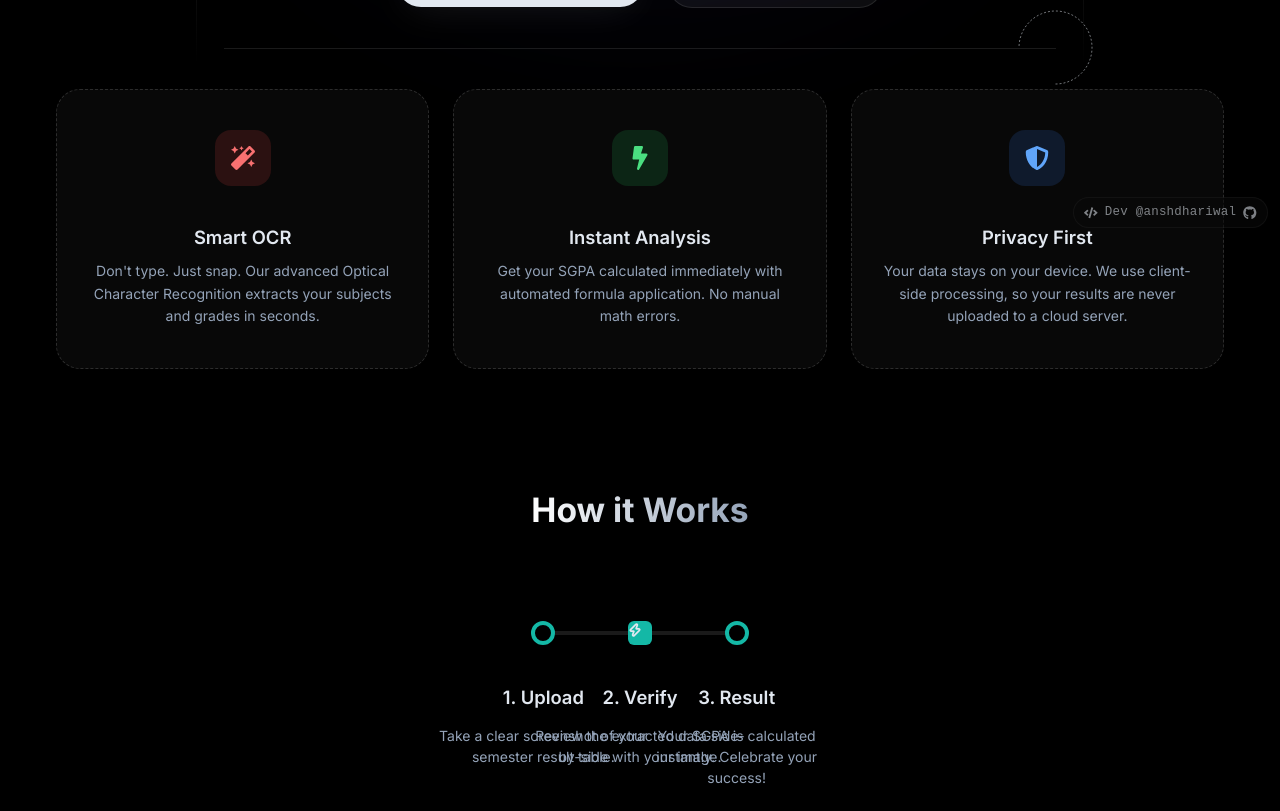
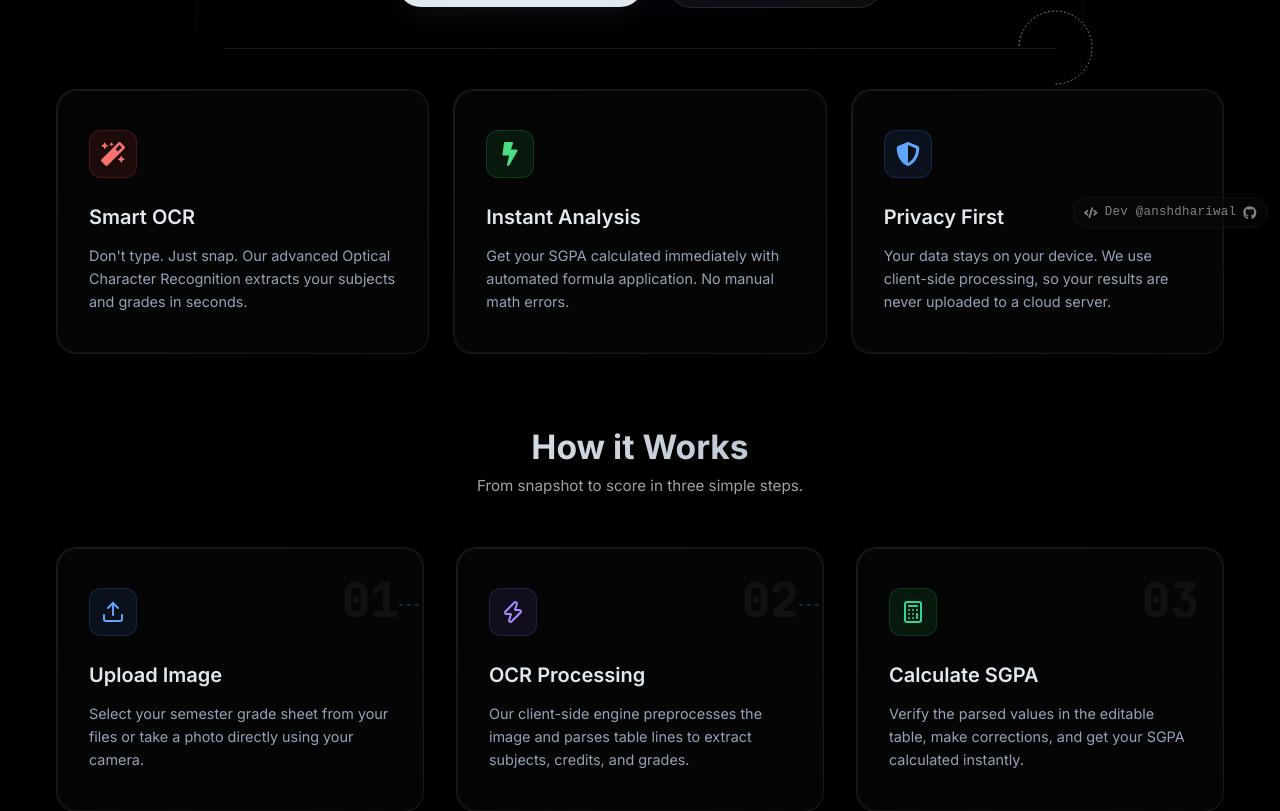
Before and after one commit to anshdhariwal/calci, a React (Vite) app: page / in a window 1280 px wide. Shown: the part 560-1371 px from the top of the page. Built offline with nearby package versions, Linux system fonts and the light colour scheme.

Commit message:
fixed and redesigned the how it works and three tiles

```diff
--- a/src/pages/Home.css
+++ b/src/pages/Home.css
@@ -291,85 +291,83 @@
   position: relative;
   display: flex;
   flex-direction: column;
-  align-items: center;
-  justify-content: center;
   padding: 2.5rem 2rem;
-  border-radius: 1.5rem;
-  border: 1px dashed rgba(255,255,255,0.15);
-  background: rgba(255,255,255,0.03);
-  transition: all 0.3s ease;
+  border-radius: 20px;
+  border: 1px solid var(--glass-border);
+  background: rgba(255, 255, 255, 0.02);
+  transition: all 0.4s cubic-bezier(0.16, 1, 0.3, 1);
   text-decoration: none;
+  overflow: hidden;
 }
 
 [data-theme="light"] .ls-card {
-  border: 1px dashed rgba(0,0,0,0.15);
-  background: rgba(0,0,0,0.02);
+  background: rgba(255, 255, 255, 0.8);
+  border-color: rgba(0, 0, 0, 0.08);
+}
+
+.ls-card::before {
+  content: '';
+  position: absolute;
+  inset: 0;
+  border-radius: 20px;
+  padding: 1px;
+  background: linear-gradient(135deg, rgba(255,255,255,0.1), transparent);
+  -webkit-mask: linear-gradient(#fff 0 0) content-box, linear-gradient(#fff 0 0);
+  -webkit-mask-composite: xor;
+  mask-composite: exclude;
+  pointer-events: none;
 }
 
 .ls-card:hover {
-  border-style: solid;
-  border-color: rgba(255, 255, 255, 0.4);
-  background: #111827;
-  box-shadow: 0 10px 15px -3px rgba(0,0,0,0.1), 0 4px 6px -4px rgba(0,0,0,0.1);
+  transform: translateY(-6px);
+  background: rgba(255, 255, 255, 0.04);
+  box-shadow: 0 12px 30px -10px rgba(0, 0, 0, 0.5);
 }
 
 [data-theme="light"] .ls-card:hover {
-  border-style: solid;
-  border-color: rgba(0, 0, 0, 0.2);
   background: #ffffff;
-  box-shadow: 0 10px 15px -3px rgba(0,0,0,0.05), 0 4px 6px -4px rgba(0,0,0,0.02);
+  box-shadow: 0 12px 30px -10px rgba(0, 0, 0, 0.05);
 }
 
 .ls-icon-wrapper {
-  margin-bottom: 1.25rem;
-  width: 3.5rem;
-  height: 3.5rem;
+  width: 3rem;
+  height: 3rem;
+  border-radius: 12px;
   display: flex;
   align-items: center;
   justify-content: center;
-  border-radius: 1rem;
-  background: rgba(255, 255, 255, 0.1);
-  color: #fff;
+  margin-bottom: 1.5rem;
   transition: transform 0.3s ease;
 }
 
-[data-theme="light"] .ls-icon-wrapper {
-  background: rgba(0, 0, 0, 0.05);
-  color: #000;
+.ls-card:hover .ls-icon-wrapper {
+  transform: scale(1.08) rotate(5deg);
 }
 
-.ls-card.theme-red:hover { border-color: #f87171; }
-[data-theme="light"] .ls-card.theme-red:hover { border-color: #ef4444; }
-.ls-card.theme-red .ls-icon-wrapper { background: rgba(239, 68, 68, 0.15); color: #f87171; }
-[data-theme="light"] .ls-card.theme-red .ls-icon-wrapper { background: #fef2f2; color: #dc2626; }
+.ls-card.theme-red:hover { border-color: rgba(239, 68, 68, 0.4); }
+[data-theme="light"] .ls-card.theme-red:hover { border-color: rgba(239, 68, 68, 0.4); }
+.ls-card.theme-red .ls-icon-wrapper { background: rgba(239, 68, 68, 0.1); color: #f87171; border: 1px solid rgba(239, 68, 68, 0.2); }
 
-.ls-card.theme-green:hover { border-color: #4ade80; }
-[data-theme="light"] .ls-card.theme-green:hover { border-color: #22c55e; }
-.ls-card.theme-green .ls-icon-wrapper { background: rgba(34, 197, 94, 0.15); color: #4ade80; }
-[data-theme="light"] .ls-card.theme-green .ls-icon-wrapper { background: #f0fdf4; color: #16a34a; }
+.ls-card.theme-green:hover { border-color: rgba(34, 197, 94, 0.4); }
+[data-theme="light"] .ls-card.theme-green:hover { border-color: rgba(34, 197, 94, 0.4); }
+.ls-card.theme-green .ls-icon-wrapper { background: rgba(34, 197, 94, 0.1); color: #4ade80; border: 1px solid rgba(34, 197, 94, 0.2); }
 
-.ls-card.theme-blue:hover { border-color: #60a5fa; }
-[data-theme="light"] .ls-card.theme-blue:hover { border-color: #3b82f6; }
-.ls-card.theme-blue .ls-icon-wrapper { background: rgba(59, 130, 246, 0.15); color: #60a5fa; }
-[data-theme="light"] .ls-card.theme-blue .ls-icon-wrapper { background: #eff6ff; color: #2563eb; }
-
-.ls-card:hover .ls-icon-wrapper {
-  transform: scale(1.1);
-}
+.ls-card.theme-blue:hover { border-color: rgba(59, 130, 246, 0.4); }
+[data-theme="light"] .ls-card.theme-blue:hover { border-color: rgba(59, 130, 246, 0.4); }
+.ls-card.theme-blue .ls-icon-wrapper { background: rgba(59, 130, 246, 0.1); color: #60a5fa; border: 1px solid rgba(59, 130, 246, 0.2); }
 
 .ls-card h3 {
-  font-size: 1.15rem;
+  font-size: 1.25rem;
   font-weight: 600;
   color: var(--text-color);
-  margin-bottom: 0.5rem;
+  margin: 0 0 0.75rem 0;
 }
 
 .ls-card p {
-  text-align: center;
-  font-size: 0.875rem;
+  text-align: left;
+  font-size: 0.9rem;
   color: var(--secondary);
-  max-width: 20rem;
-  line-height: 1.625;
+  line-height: 1.6;
   margin: 0;
 }
 
@@ -381,110 +379,175 @@
 
 .ls-how-section {
   padding: 4rem 1rem;
-  max-width: 900px;
+  max-width: 1200px;
   margin: 0 auto;
 }
 
-.ls-track-container {
-  position: relative;
-  width: 100%;
-  margin: 6rem 0;
-}
-
-.ls-how-track {
-  width: 100%;
-  height: 4px;
-  background: rgba(255, 255, 255, 0.1);
-  border-radius: 4px;
+.how-it-works-grid {
+  display: grid;
+  grid-template-columns: repeat(3, 1fr);
+  gap: 2rem;
+  margin-top: 3rem;
   position: relative;
 }
 
-[data-theme="light"] .ls-how-track {
-  background: rgba(0, 0, 0, 0.1);
+.how-step-card {
+  position: relative;
+  display: flex;
+  flex-direction: column;
+  padding: 2.5rem 2rem;
+  border-radius: 20px;
+  border: 1px solid var(--glass-border);
+  background: rgba(255, 255, 255, 0.02);
+  transition: all 0.4s cubic-bezier(0.16, 1, 0.3, 1);
+  overflow: hidden;
 }
 
-.ls-how-nodes {
+[data-theme="light"] .how-step-card {
+  background: rgba(255, 255, 255, 0.8);
+  border-color: rgba(0, 0, 0, 0.08);
+}
+
+.how-step-card::before {
+  content: '';
   position: absolute;
-  top: 50%;
-  left: 0;
-  width: 100%;
-  transform: translateY(-50%);
-  display: flex;
-  justify-content: space-between;
+  inset: 0;
+  border-radius: 20px;
+  padding: 1px;
+  background: linear-gradient(135deg, rgba(255,255,255,0.1), transparent);
+  -webkit-mask: linear-gradient(#fff 0 0) content-box, linear-gradient(#fff 0 0);
+  -webkit-mask-composite: xor;
+  mask-composite: exclude;
   pointer-events: none;
 }
 
-.ls-how-node {
-  width: 1.5rem;
-  height: 1.5rem;
-  background: var(--bg-color);
-  border: 4px solid #14b8a6;
-  border-radius: 50%;
-  position: relative;
-  z-index: 5;
+.how-step-card:hover {
+  transform: translateY(-6px);
+  background: rgba(255, 255, 255, 0.04);
+  box-shadow: 0 12px 30px -10px rgba(0, 0, 0, 0.5);
 }
 
-.ls-how-node .node-content {
-  position: absolute;
-  top: 2.5rem;
-  left: 50%;
-  transform: translateX(-50%);
-  text-align: center;
-  width: 220px;
+[data-theme="light"] .how-step-card:hover {
+  background: #ffffff;
+  box-shadow: 0 12px 30px -10px rgba(0, 0, 0, 0.05);
 }
 
-.ls-how-node .node-content h3 {
-  font-size: 1.15rem;
+.how-step-card.theme-blue:hover {
+  border-color: rgba(59, 130, 246, 0.4);
+}
+.how-step-card.theme-indigo:hover {
+  border-color: rgba(139, 92, 246, 0.4);
+}
+.how-step-card.theme-green:hover {
+  border-color: rgba(34, 197, 94, 0.4);
+}
+
+.how-step-number {
+  position: absolute;
+  top: 1rem;
+  right: 1.5rem;
+  font-family: 'JetBrains Mono', monospace;
+  font-size: 3rem;
+  font-weight: 800;
+  color: var(--text-color);
+  opacity: 0.05;
+  transition: opacity 0.3s ease;
+}
+
+.how-step-card:hover .how-step-number {
+  opacity: 0.12;
+}
+
+.how-step-icon {
+  width: 3rem;
+  height: 3rem;
+  border-radius: 12px;
+  display: flex;
+  align-items: center;
+  justify-content: center;
+  margin-bottom: 1.5rem;
+  transition: transform 0.3s ease;
+}
+
+.how-step-card:hover .how-step-icon {
+  transform: scale(1.08) rotate(5deg);
+}
+
+.theme-blue .how-step-icon {
+  background: rgba(59, 130, 246, 0.1);
+  color: #60a5fa;
+  border: 1px solid rgba(59, 130, 246, 0.2);
+}
+
+.theme-indigo .how-step-icon {
+  background: rgba(139, 92, 246, 0.1);
+  color: #a78bfa;
+  border: 1px solid rgba(139, 92, 246, 0.2);
+}
+
+.theme-green .how-step-icon {
+  background: rgba(34, 197, 94, 0.1);
+  color: #34d399;
+  border: 1px solid rgba(34, 197, 94, 0.2);
+}
+
+.how-step-card h3 {
+  font-size: 1.25rem;
   font-weight: 600;
-  margin-bottom: 0.5rem;
+  margin: 0 0 0.75rem 0;
   color: var(--text-color);
 }
 
-.ls-how-node .node-content p {
-  font-size: 0.875rem;
+.how-step-card p {
+  font-size: 0.9rem;
   color: var(--secondary);
-  line-height: 1.5;
+  line-height: 1.6;
+  margin: 0;
 }
 
-.ls-how-transfer {
+.how-step-connector {
   position: absolute;
-  top: 50%;
-  left: 0%;
-  margin-left: -12px;
-  width: 24px;
-  height: 24px;
-  background: #14b8a6;
-  border-radius: 6px;
-  animation: ls-transfer 4s infinite, ls-pulse 2s infinite;
+  top: 3.5rem;
+  right: -1.5rem;
+  width: 3rem;
+  height: 2px;
+  background-image: linear-gradient(to right, var(--primary) 50%, transparent 50%);
+  background-size: 8px 2px;
+  background-repeat: repeat-x;
+  opacity: 0.25;
   z-index: 10;
+  animation: line-dash 15s linear infinite;
 }
 
-.ls-how-transfer.color-red { background: #ef4444; }
-
-@keyframes ls-transfer {
-  0%   { left: 0%;   opacity: 0; transform: translateY(-50%) scale(0.5); }
-  5%   { left: 0%;   opacity: 1; transform: translateY(-50%) scale(1); }
-  45%  { left: 50%;  opacity: 1; transform: translateY(-50%) scale(1); }
-  55%  { left: 50%;  opacity: 1; transform: translateY(-50%) scale(1); }
-  95%  { left: 100%; opacity: 1; transform: translateY(-50%) scale(1); }
-  100% { left: 100%; opacity: 0; transform: translateY(-50%) scale(0.5); }
+@keyframes line-dash {
+  to {
+    background-position: -120px 0;
+  }
 }
 
-@keyframes ls-pulse {
-  0% { box-shadow: 0 0 0 0 rgba(20, 184, 166, 0.4); }
-  70% { box-shadow: 0 0 0 10px rgba(20, 184, 166, 0); }
-  100% { box-shadow: 0 0 0 0 rgba(20, 184, 166, 0); }
+@media (max-width: 900px) {
+  .how-it-works-grid {
+    grid-template-columns: 1fr;
+    gap: 3.5rem;
+  }
+
+  .how-step-connector {
+    top: auto;
+    bottom: -2.25rem;
+    left: 3.5rem;
+    right: auto;
+    width: 2px;
+    height: 2.5rem;
+    background-image: linear-gradient(to bottom, var(--primary) 50%, transparent 50%);
+    background-size: 2px 8px;
+    background-repeat: repeat-y;
+    animation: line-dash-vertical 15s linear infinite;
+  }
 }
 
-@media (max-width: 768px) {
-  .ls-how-node .node-content {
-    width: 120px;
-  }
-  .ls-how-node .node-content h3 {
-    font-size: 0.9rem;
-  }
-  .ls-how-node .node-content p {
-    font-size: 0.75rem;
+@keyframes line-dash-vertical {
+  to {
+    background-position: 0 -120px;
   }
 }
 
--- a/src/pages/Home.jsx
+++ b/src/pages/Home.jsx
@@ -346,37 +346,40 @@ const Home = () => {
         </div>
       </section>
 
-      <section className="ls-how-section">
+      <section className="ls-how-section container">
         <h2 className="section-title">How it Works</h2>
+        <p className="section-subtitle">
+          From snapshot to score in three simple steps.
+        </p>
 
-        <div className="ls-track-container">
-          <div className="ls-how-track"></div>
-
-          <div className="ls-how-transfer">
-            <Zap size={14} strokeWidth={3} />
+        <div className="how-it-works-grid">
+          <div className="how-step-card theme-blue">
+            <div className="how-step-number">01</div>
+            <div className="how-step-icon">
+              <Upload size={24} />
+            </div>
+            <h3>Upload Image</h3>
+            <p>Select your semester grade sheet from your files or take a photo directly using your camera.</p>
+            <div className="how-step-connector"></div>
           </div>
 
-          <div className="ls-how-nodes">
-            <div className="ls-how-node">
-              <div className="node-content">
-                <h3>1. Upload</h3>
-                <p>Take a clear screenshot of your semester result table.</p>
-              </div>
+          <div className="how-step-card theme-indigo">
+            <div className="how-step-number">02</div>
+            <div className="how-step-icon">
+              <Zap size={24} />
             </div>
+            <h3>OCR Processing</h3>
+            <p>Our client-side engine preprocesses the image and parses table lines to extract subjects, credits, and grades.</p>
+            <div className="how-step-connector"></div>
+          </div>
 
-            <div className="ls-how-node">
-              <div className="node-content">
-                <h3>2. Verify</h3>
-                <p>Review the extracted data side-by-side with your image.</p>
-              </div>
+          <div className="how-step-card theme-green">
+            <div className="how-step-number">03</div>
+            <div className="how-step-icon">
+              <Calculator size={24} />
             </div>
-
-            <div className="ls-how-node">
-              <div className="node-content">
-                <h3>3. Result</h3>
-                <p>Your SGPA is calculated instantly. Celebrate your success!</p>
-              </div>
-            </div>
+            <h3>Calculate SGPA</h3>
+            <p>Verify the parsed values in the editable table, make corrections, and get your SGPA calculated instantly.</p>
           </div>
         </div>
       </section>
```
